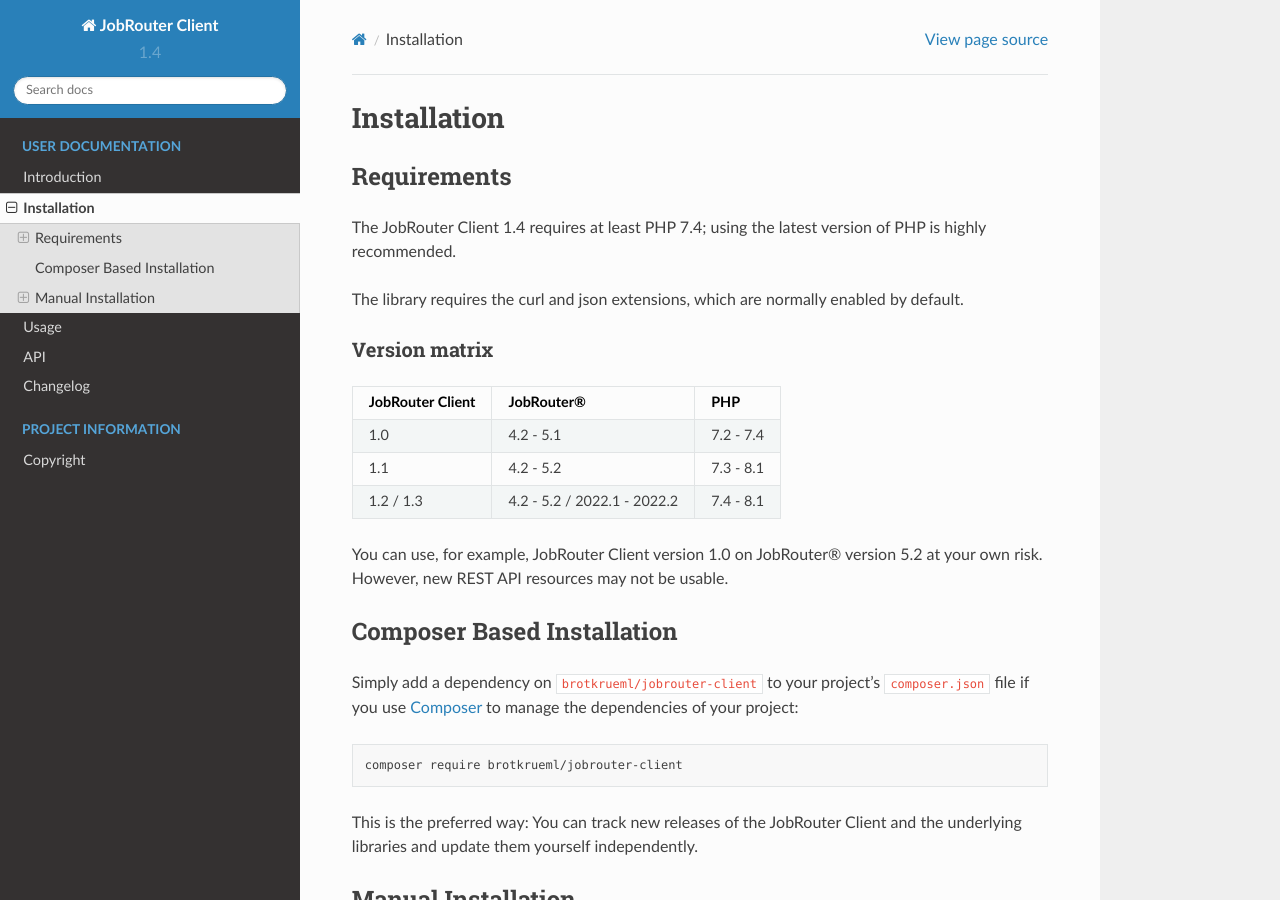
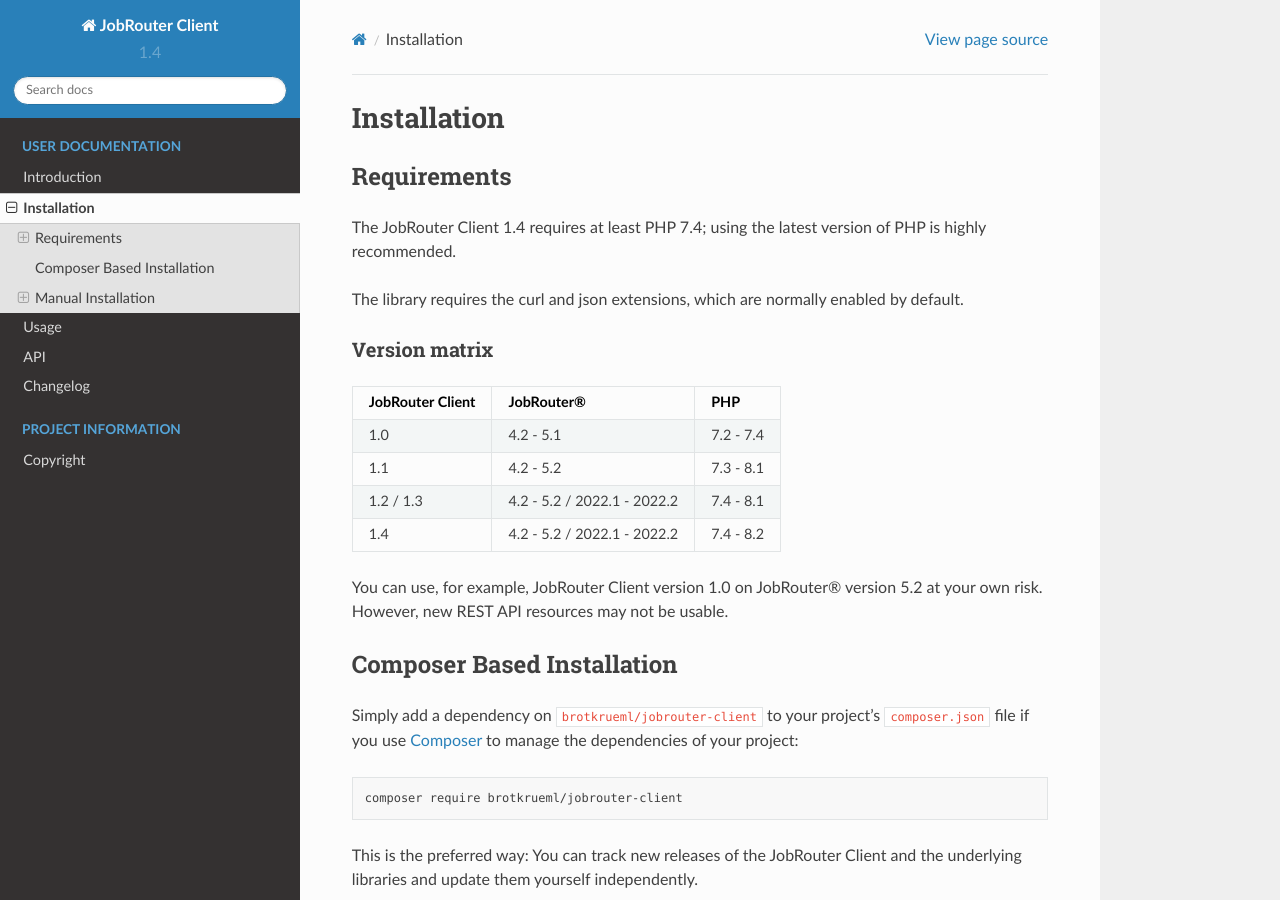
Before and after one commit to jobrouter/php-rest-client, a Sphinx documentation site: the page built from docs/installation.rst, in a window 1280 px wide and 900 px high. Built offline with Sphinx 7.4.7 and the Read the Docs theme 2.0.0, drawn with Linux system fonts in a browser that asks for light colours.

Commit message:
[TASK] Add compatibility with PHP 8.2

```diff
--- a/docs/changelog.rst
+++ b/docs/changelog.rst
@@ -10,6 +10,12 @@
 
 `Unreleased <https://github.com/brotkrueml/jobrouter-client/compare/v1.3.0...HEAD>`_
 ----------------------------------------------------------------------------------------
+
+Added
+^^^^^
+
+
+* Compatibility with PHP 8.2
 
 `1.3.0 <https://github.com/brotkrueml/jobrouter-client/compare/v1.2.0...v1.3.0>`_ - 2022-05-26
 --------------------------------------------------------------------------------------------------
--- a/docs/installation.rst
+++ b/docs/installation.rst
@@ -31,6 +31,8 @@
 1.1              4.2 - 5.2                   7.3 - 8.1
 ---------------- --------------------------- ---------
 1.2 / 1.3        4.2 - 5.2 / 2022.1 - 2022.2 7.4 - 8.1
+---------------- --------------------------- ---------
+1.4              4.2 - 5.2 / 2022.1 - 2022.2 7.4 - 8.2
 ================ =========================== =========
 
 You can use, for example, JobRouter Client version 1.0 on JobRouter® version 5.2
```
Also changed, not shown: CHANGELOG.md (+3 -0 lines), 1 other file.
